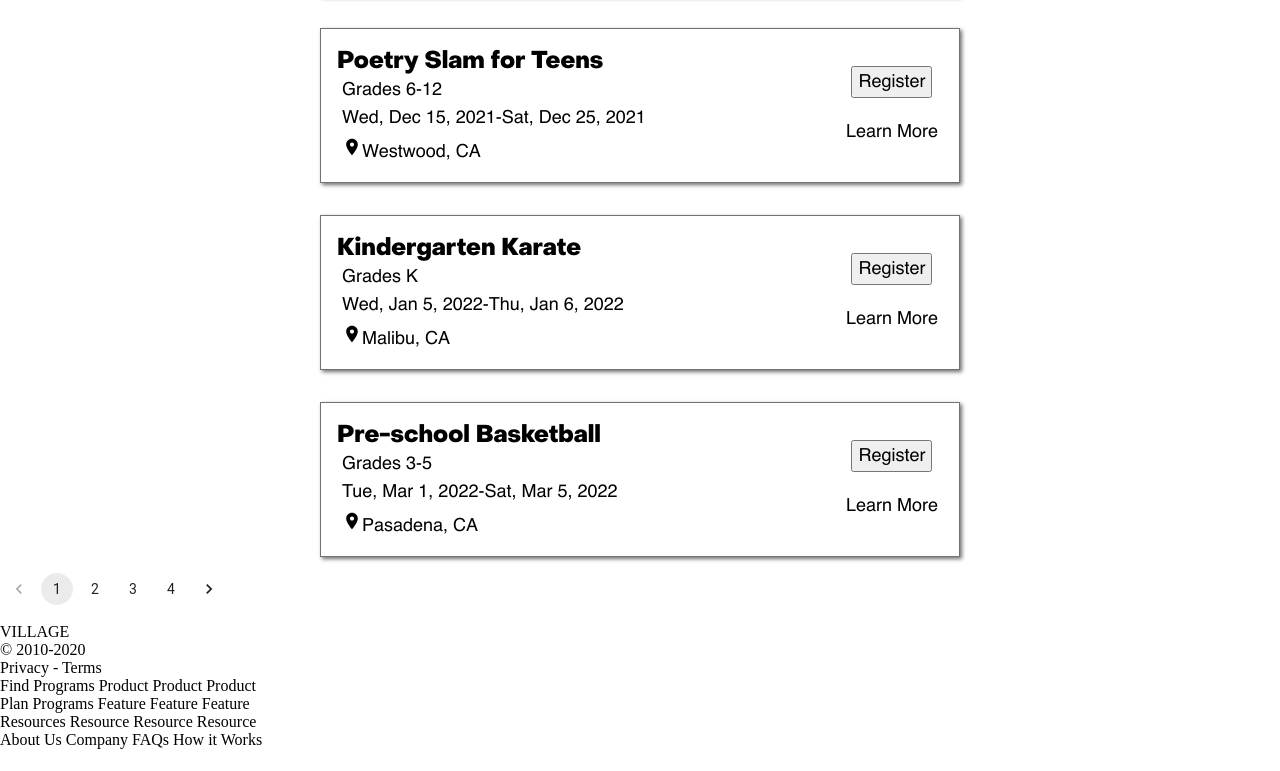
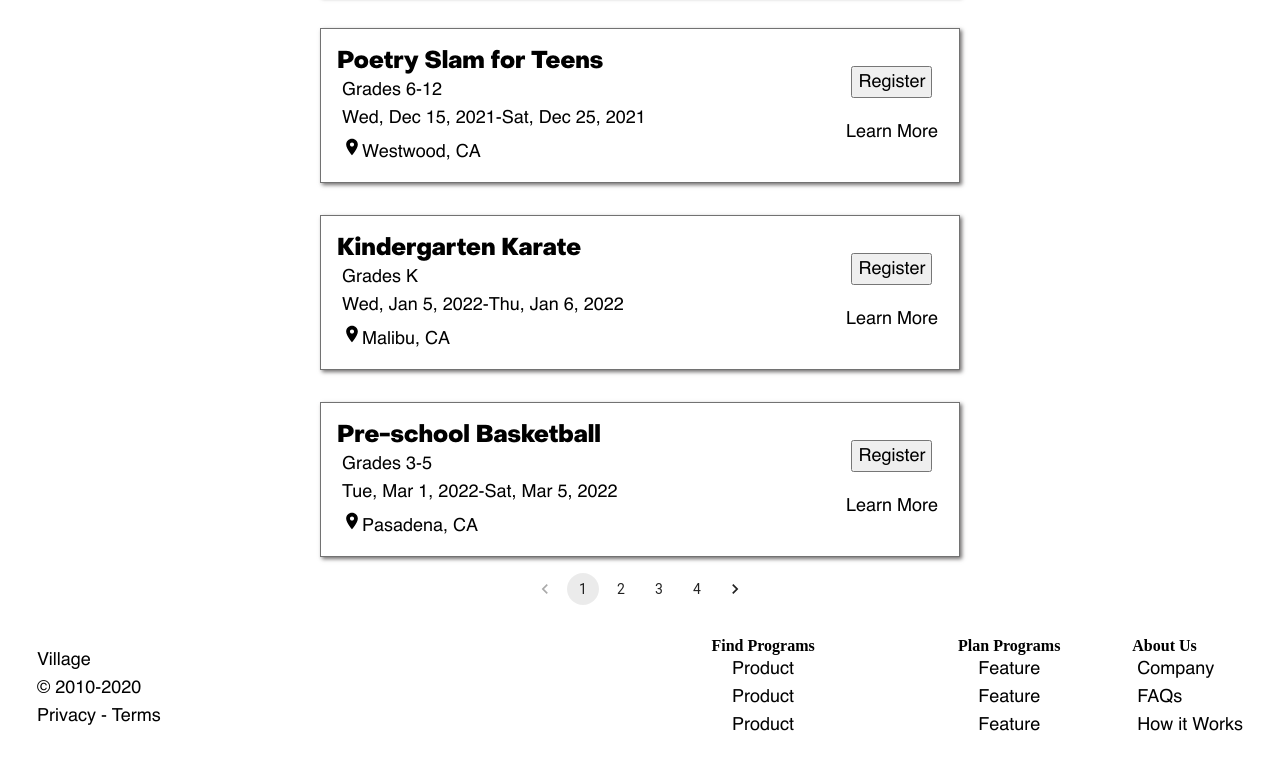
Before and after one commit to kelseyn12/village-mock, a Next.js app: page / in a window 1280 px wide. Shown: the part 1415-2186 px from the top of the page. Before the commit the page ends 2164 px from the top, so only its background shows below. Built offline with nearby package versions, Linux system fonts and the light colour scheme.

Commit message:
wip: added the layout to the footer

```diff
--- a/src/components/footer/footer.jsx
+++ b/src/components/footer/footer.jsx
@@ -1,36 +1,32 @@
 export const Footer = () => (
-    <footer>
-        <br />
-        <div>
-        <div>
-            VILLAGE
-        </div>
-        <div>© 2010-2020</div>
-        <div>Privacy - Terms</div>
-        <div>
-            Find Programs
-            Product
-            Product
-            Product
-        </div>
-        <div>
-            Plan Programs
-            Feature
-            Feature
-            Feature
-        </div>
-        <div>
-            Resources
-            Resource
-            Resource
-            Resource
-        </div>
-        <div>
-            About Us
-            Company
-            FAQs
-            How it Works
-        </div>
-        </div>
-    </footer>
+
+    <div className="footerContainer">
+  <div className="footerLeft">
+    <p>Village</p>
+    <p>© 2010-2020</p>
+    <p>Privacy - Terms</p>
+  </div>
+  <div className="footerRight">
+    <div className="findPrograms">
+      <h4>Find Programs</h4>
+      <p>Product</p>
+      <p>Product</p>
+      <p>Product</p>
+    </div>
+    <div className="planPrograms">
+      <h4>Plan Programs</h4>
+      <p>Feature</p>
+      <p>Feature</p>
+      <p>Feature</p>
+    </div>
+    <div className="footerLinks">
+      <h4>About Us</h4>
+      <p>Company</p>
+      <p>FAQs </p>
+      <p>How it Works </p>
+    </div>
+  </div>
+</div>
+
+
 )
--- a/src/components/home/all-programs.jsx
+++ b/src/components/home/all-programs.jsx
@@ -63,29 +63,13 @@ export const AllPrograms = ({ data }) => {
     </div>
   ))}
 </div>
-      {/* <div className="eventCardContainer">
-
-      {currentPageData.map((evt) => (
-        <div className="eventCard">
-        <div key={evt.name}>
-          <h3>{evt.name}</h3>
-          <p>Grades {evt.grade}</p>
-          <p>
-            {evt.date_begin}-{evt.date_end}
-          </p>
-          <p>{evt.location}</p>
-          <button className="registerButton">Register</button>
-          <a className="learnMoreButton" href="/">Learn More</a>
-        </div>
-        </div>
-      ))}
-
-      </div> */}
+      <div className='paginationButtons'>
       <Pagination
         count={numPages}
         page={currentPage}
         onChange={handlePageChange}
       />
+      </div>
     </main>
   );
 };
--- a/styles/globals.css
+++ b/styles/globals.css
@@ -131,6 +131,37 @@ p {
   font-size: 18px;
   padding: 5px;
 }
+.paginationButtons{
+  display: flex;
+  justify-content: center;
+  align-items: center;
+}
+
+.footerContainer {
+  display: flex;
+  justify-content: space-between;
+  align-items: center;
+  margin: 2rem;
+}
+
+.footerLeft {
+  flex: 1;
+}
+
+.footerRight {
+  display: flex;
+  align-items: center;
+  flex-wrap: wrap;
+  flex: 1;
+  justify-content: space-between;
+}
+
+.findPrograms,
+.planPrograms,
+.aboutUs {
+  flex: 1;
+  text-align: center;
+}
 
 
 
@@ -174,3 +205,29 @@ p {
     margin: 0;
   }
 }
+
+@media (max-width: 600px) {
+  .footerContainer {
+    flex-wrap: wrap;
+  }
+
+  .footerLeft {
+    flex: 100%;
+    text-align: center;
+    order: 1;
+    padding-top: 1rem;
+  }
+  .footerRight {
+    flex: 100%;
+    text-align: center;
+    order: 0;
+    padding-top: 1rem;
+  }
+  .footerLeft p,
+  .footerRight p {
+    font-size: 0.8em;
+  }
+  .footerRight h4 {
+    font-size: 0.8em;
+  }
+}
```
